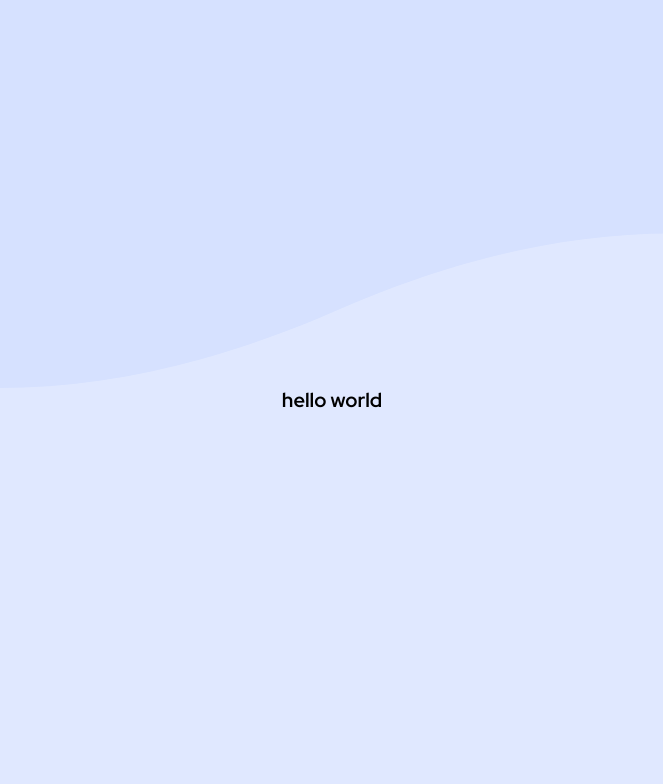
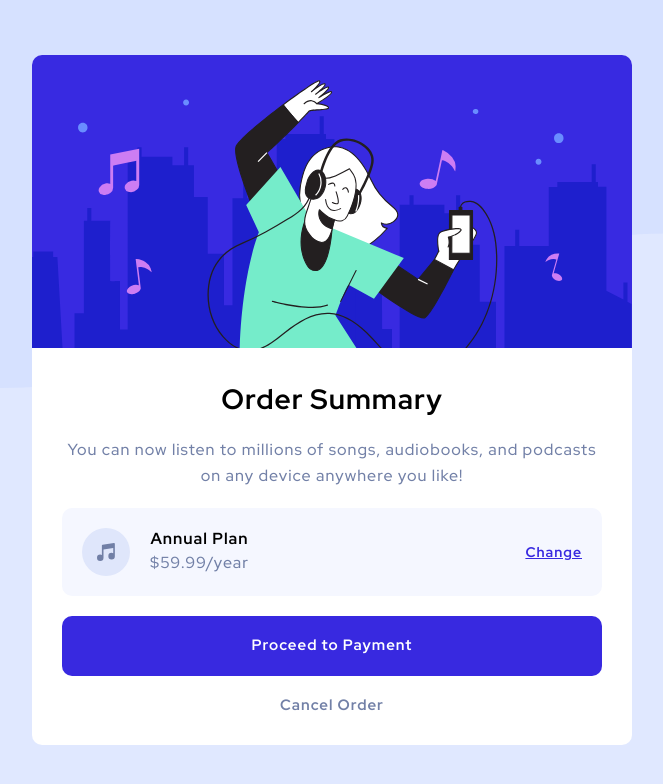
Before and after one commit to freetart/FEM-order-summary-component, a website: page index.html in a window 1280 px wide. Shown: the whole page, without its empty margins (308-971 px from the left). Drawn offline with Linux system fonts and the light colour scheme.

Commit message:
created order card

```diff
--- a/css/styles.css
+++ b/css/styles.css
@@ -73,6 +73,7 @@ body {
   position: relative;
   display: grid;
   place-content: center;
+  overflow-x: hidden;
 }
 
 img {
@@ -134,4 +135,98 @@ bg pattern
 .bg-pattern {
   position: absolute;
   top: 0;
+  pointer-events: none;
 }
+
+/*
+===============
+order summary
+===============
+*/
+
+.order {
+  background-color: var(--white);
+  text-align: center;
+  width: 600px;
+  border-radius: var(--main-radius);
+}
+
+.order__illustration {
+  pointer-events: none;
+  border-top-left-radius: var(--main-radius);
+  border-top-right-radius: var(--main-radius);
+}
+
+.order__body {
+  padding: 3rem;
+}
+
+.order__title {
+  font-size: 2.8rem;
+}
+
+.order__lead {
+  font-size: 1.6rem;
+  color: var(--desaturated-blue);
+  padding: 2rem 0;
+}
+
+.order__plan {
+  display: flex;
+  align-items: center;
+  justify-content: space-between;
+  background-color: var(--very-pale-blue);
+  padding: 2rem;
+  border-radius: var(--main-radius);
+  margin-bottom: 2rem;
+}
+
+.order__plan > div {
+  display: flex;
+  align-items: center;
+}
+
+.order__icon {
+  margin-right: 2rem;
+}
+
+.order__plan-type {
+  font-size: 1.6rem;
+}
+
+.order__price {
+  font-size: 1.6rem;
+  color: var(--desaturated-blue);
+}
+
+.order__change-plan {
+  color: var(--bright-blue);
+  font-size: 1.4rem;
+  text-decoration: underline;
+}
+
+.order__cancel {
+  color: var(--desaturated-blue);
+  font-size: 1.5rem;
+}
+
+/*
+===============
+button
+===============
+*/
+
+.btn {
+  padding: 2rem;
+  display: inline-block;
+  width: 100%;
+  margin-bottom: 2rem;
+  font-size: 1.5rem;
+}
+
+.btn--primary {
+  background-color: var(--bright-blue);
+  color: var(--white);
+  border-radius: var(--main-radius);
+  padding: 2rem;
+}
--- a/index.html
+++ b/index.html
@@ -17,8 +17,42 @@
       alt=""
     />
 
+    <!-- order -->
     <main class="container">
-      <h1>hello world</h1>
+      <article class="order">
+        <header class="order__header">
+          <img
+            class="order__illustration"
+            src="./images/illustration-hero.svg"
+            alt="illustration"
+          />
+        </header>
+        <div class="order__body">
+          <h2 class="order__title heading-styles">Order Summary</h2>
+          <p class="order__lead text-styles">
+            You can now listen to millions of songs, audiobooks, and podcasts on
+            any device anywhere you like!
+          </p>
+          <div class="order__plan">
+            <div>
+              <img
+                class="order__icon"
+                src="./images/icon-music.svg"
+                alt="music icon"
+              />
+              <div>
+                <h4 class="order__plan-type heading-styles">Annual Plan</h4>
+                <p class="order__price text-styles">$59.99/year</p>
+              </div>
+            </div>
+            <a class="order__change-plan heading-styles" href="#!">Change</a>
+          </div>
+          <a class="btn btn--primary heading-styles" href="#!">
+            Proceed to Payment
+          </a>
+          <a class="order__cancel heading-styles" href="#!">Cancel Order</a>
+        </div>
+      </article>
     </main>
 
     <!-- main js -->
```
